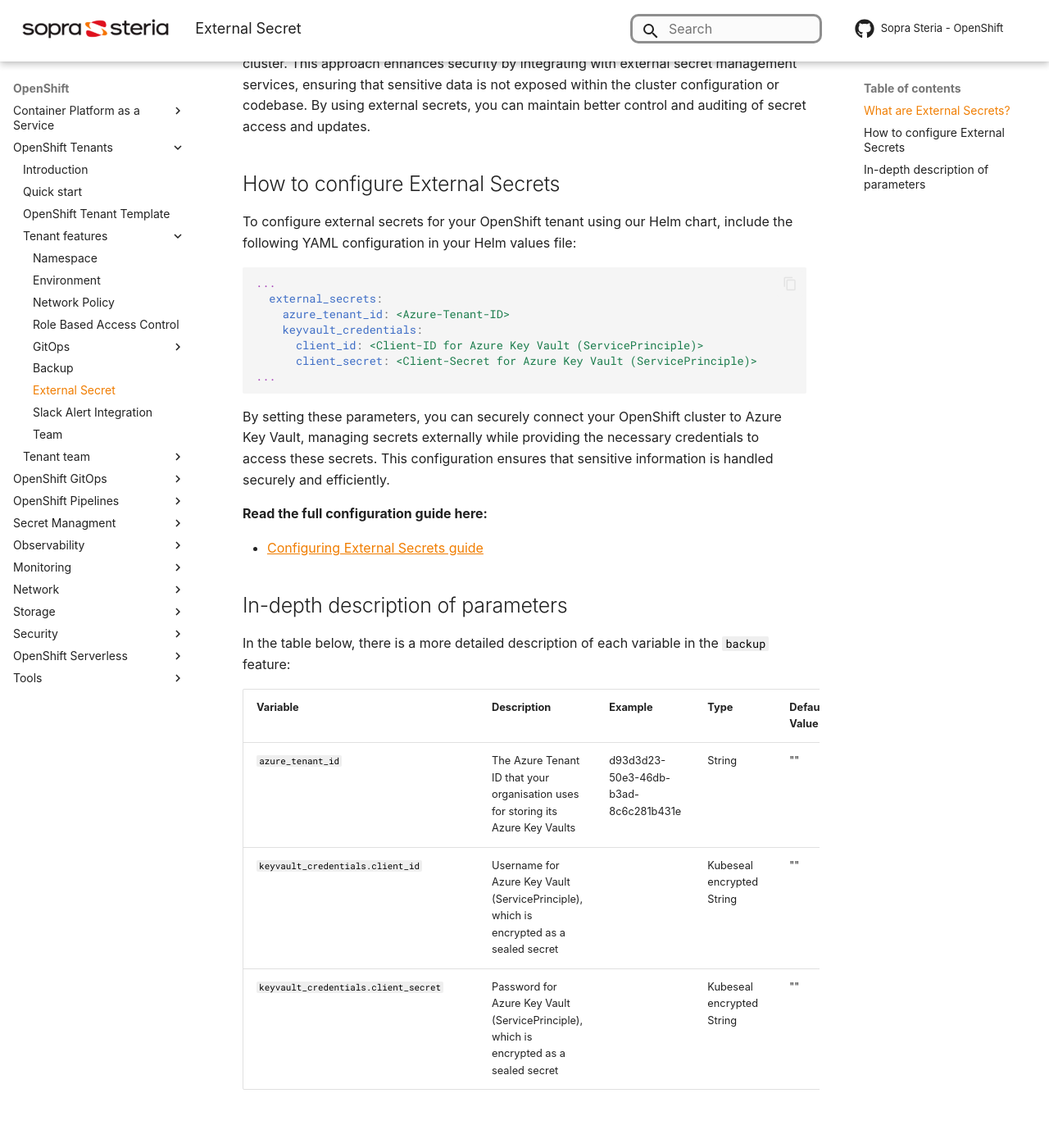
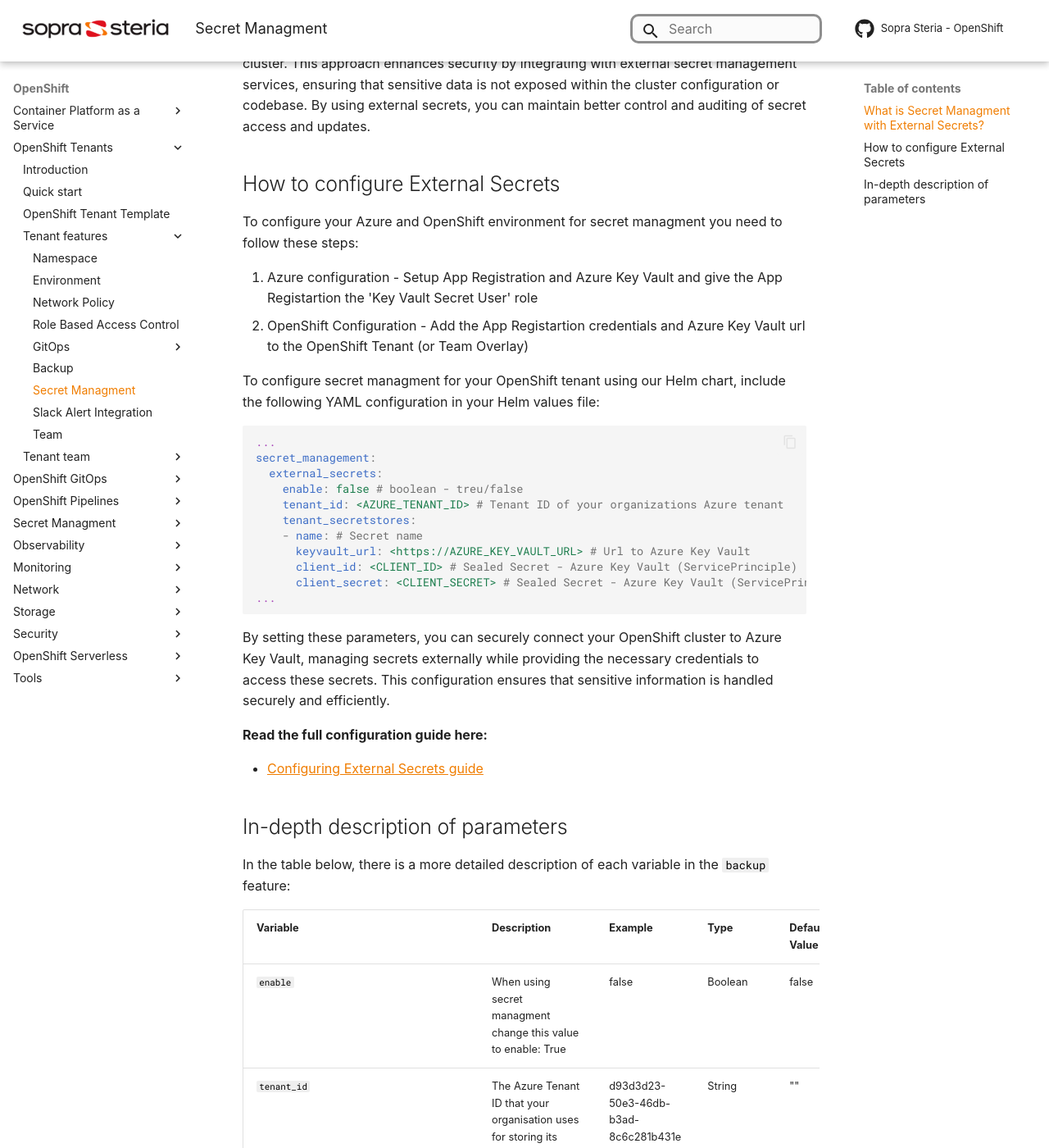
Before and after one commit to Sopra-Steria-Norge-Kubernetes/OpenShift, an MkDocs documentation site: the page built from docs/OpenShift Tenants/Tenant features/external-secrets.md, in a window 1280 px wide and 1400 px high, scrolled down 459 px. Shown: the whole window at 82% size. Built offline with MkDocs 1.6.1 and Material for MkDocs 9.7.7, drawn with Linux system fonts in a browser that asks for light colours; some web fonts are replaced; comment, search, counter and statistics services are not loaded; some of the changed text lies outside the part shown.

Commit message:
committed changes to create new branch

````diff
--- a/docs/OpenShift Tenants/Tenant features/external-secrets.md
+++ b/docs/OpenShift Tenants/Tenant features/external-secrets.md
@@ -1,4 +1,4 @@
-# External Secrets
+# Secret Managment with External Secrets
 
 !!! Info
     This feature is only supported for Azure Key Vault, but contact your OpenShift administrator for additional KMS support.
@@ -6,22 +6,31 @@
     *[KMS]: Key Management System
 
 
-## What are External Secrets?
+## What is Secret Managment with External Secrets?
 
 External Secrets in OpenShift allow you to securely store and manage sensitive information, such as API keys, passwords, and certificates, outside of your OpenShift cluster. This approach enhances security by integrating with external secret management services, ensuring that sensitive data is not exposed within the cluster configuration or codebase. By using external secrets, you can maintain better control and auditing of secret access and updates.
 
 
 ## How to configure External Secrets
 
-To configure external secrets for your OpenShift tenant using our Helm chart, include the following YAML configuration in your Helm values file:
+To configure your Azure and OpenShift environment for secret managment you need to follow these steps:
+
+1. Azure configuration - Setup App Registration and Azure Key Vault and give the App Registartion the 'Key Vault Secret User' role
+2. OpenShift Configuration - Add the App Registartion credentials and Azure Key Vault url to the OpenShift Tenant (or Team Overlay)
+
+To configure secret managment for your OpenShift tenant using our Helm chart, include the following YAML configuration in your Helm values file:
 
 ``` yaml
 ...
+secret_management:
   external_secrets:
-    azure_tenant_id: <Azure-Tenant-ID>
-    keyvault_credentials:
-      client_id: <Client-ID for Azure Key Vault (ServicePrinciple)>
-      client_secret: <Client-Secret for Azure Key Vault (ServicePrinciple)>
+    enable: false # boolean - treu/false
+    tenant_id: <AZURE_TENANT_ID> # Tenant ID of your organizations Azure tenant
+    tenant_secretstores:
+    - name: # Secret name
+      keyvault_url: <https://AZURE_KEY_VAULT_URL> # Url to Azure Key Vault
+      client_id: <CLIENT_ID> # Sealed Secret - Azure Key Vault (ServicePrinciple)
+      client_secret: <CLIENT_SECRET> # Sealed Secret - Azure Key Vault (ServicePrinciple)
 ...
 ```
 
@@ -29,7 +38,7 @@
 
 **Read the full configuration guide here:**
 
-- [Configuring External Secrets guide](../../Secret%20Managment/configuring-external-secrets.md)
+- [Configuring External Secrets guide](../../Secret%20Managment/Configure%20External%20Secrets/info-external-secrets.md)
 
 
 ## In-depth description of parameters
@@ -39,6 +48,9 @@
 
 | <div style="width:255px">**Variable**</div>                         | **Description**                                  | **Example**                | **Type**  | **Default Value**  |
 |--------------------------------------|--------------------------------------------------|----------------------------|-----------|--------|
-| `azure_tenant_id`                    | The Azure Tenant ID that your organisation uses for storing its Azure Key Vaults  |d93d3d23-50e3-46db-b3ad-8c6c281b431e      | String    | "" |
-| `keyvault_credentials.client_id`      | Username for Azure Key Vault (ServicePrinciple), which is encrypted as a sealed secret | | Kubeseal encrypted String    | "" |
-| `keyvault_credentials.client_secret`  | Password for Azure Key Vault (ServicePrinciple), which is encrypted as a sealed secret | | Kubeseal encrypted String    | "" |
+| `enable`                    | When using secret managment change this value to enable: True                     | false     | Boolean  | false   |
+| `tenant_id`                    | The Azure Tenant ID that your organisation uses for storing its Azure Key Vaults  |d93d3d23-50e3-46db-b3ad-8c6c281b431e      | String    | "" |
+| `tenant_secretstores.name`  | name of the secret | my_secret | string    | "" |
+| `tenant_secretstores.url`  | The URL to the Azure Key Vault you want to use | | string    | "" |
+| `tenant_secretstores.client_id`      | Username for Azure Key Vault (ServicePrinciple), which is encrypted as a sealed secret | | Kubeseal encrypted String    | "" |
+| `tenant_secretstores.client_secret`  | Password for Azure Key Vault (ServicePrinciple), which is encrypted as a sealed secret | | Kubeseal encrypted String    | "" |
--- a/mkdocs.yml
+++ b/mkdocs.yml
@@ -33,7 +33,7 @@
           - Azure Configuration: OpenShift Tenants/Tenant features/GitOps/Private Helm Registry/private-helm-registry-azure.md
           - Openshift Tenant Configuration: OpenShift Tenants/Tenant features/GitOps/Private Helm Registry/private-helm-registry-openshift-tenant.md
       - Backup: OpenShift Tenants/Tenant features/backup.md
-      - External Secret: OpenShift Tenants/Tenant features/external-secrets.md
+      - Secret Managment: OpenShift Tenants/Tenant features/external-secrets.md
       - Slack Alert Integration: OpenShift Tenants/Tenant features/slack-alert-integration.md
       - Team: OpenShift Tenants/Tenant features/team.md
     - Tenant team:
@@ -48,7 +48,9 @@
   - Secret Managment:
     - Creating and managing secrets: Secret Managment/creating-and-managing-openshift-secrets.md
     - Encrypt secrets: Secret Managment/encrypting-secret-with-kubeseal.md
-    - Configure external secrets: Secret Managment/configuring-external-secrets.md
+    - Configure external secrets:
+      - External secrets: Secret Managment/Configure External Secrets/info-external-secrets.md
+      - Configure external secrets: Secret Managment/Configure External Secrets/configuration-external-secretes.md
   - Observability:
     - Introduction: Observability/Introduction.md
     - Using OpenShift observability: Observability/using-openshift-observability.md
````
Also changed, not shown: docs/Secret Managment/Configure External Secrets/configuration-external-secretes.md (renamed from docs/Secret Managment/configuring-external-secrets.md, +11 -28 lines), docs/Secret Managment/Configure External Secrets/info-external-secrets.md (added, +220 -0 lines).
